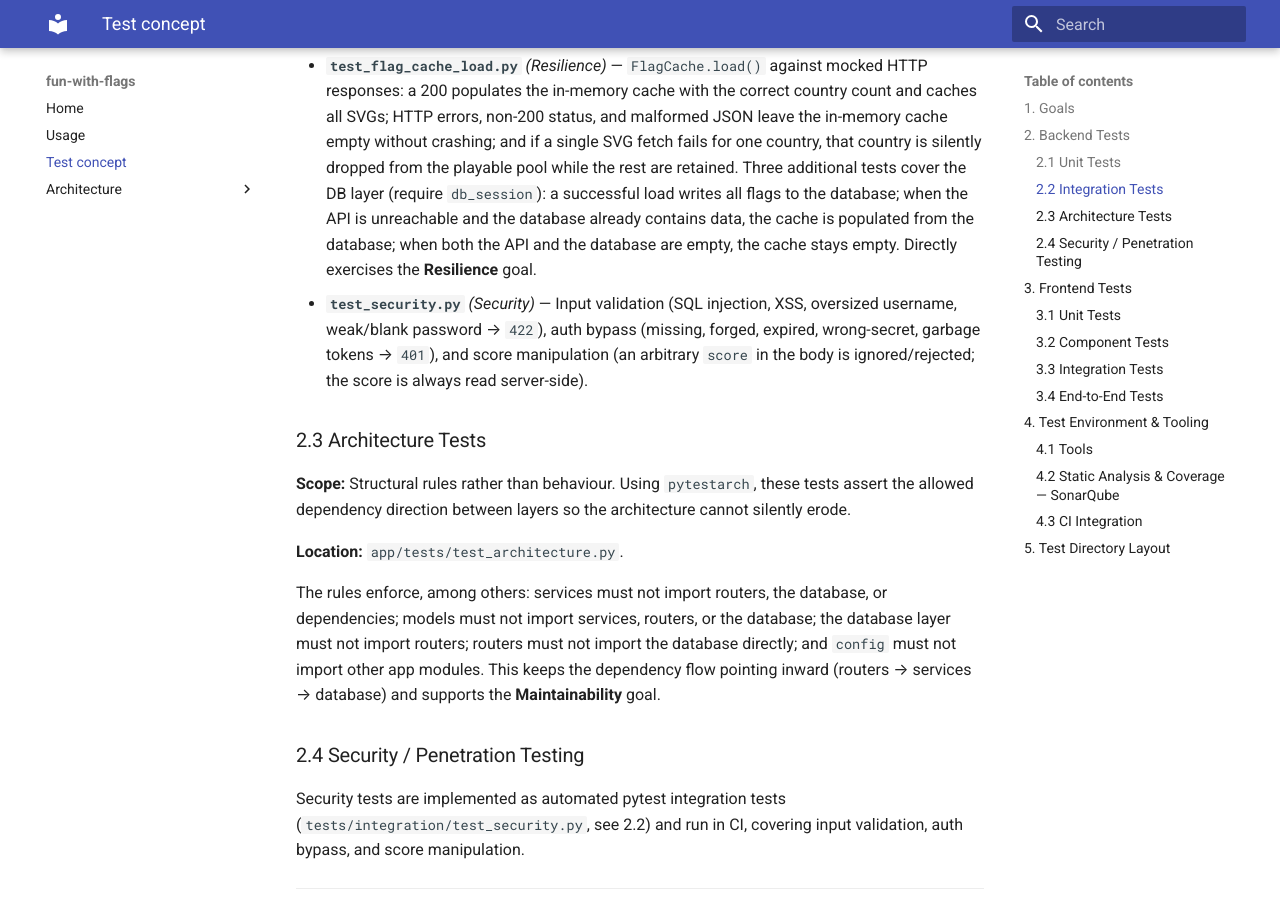
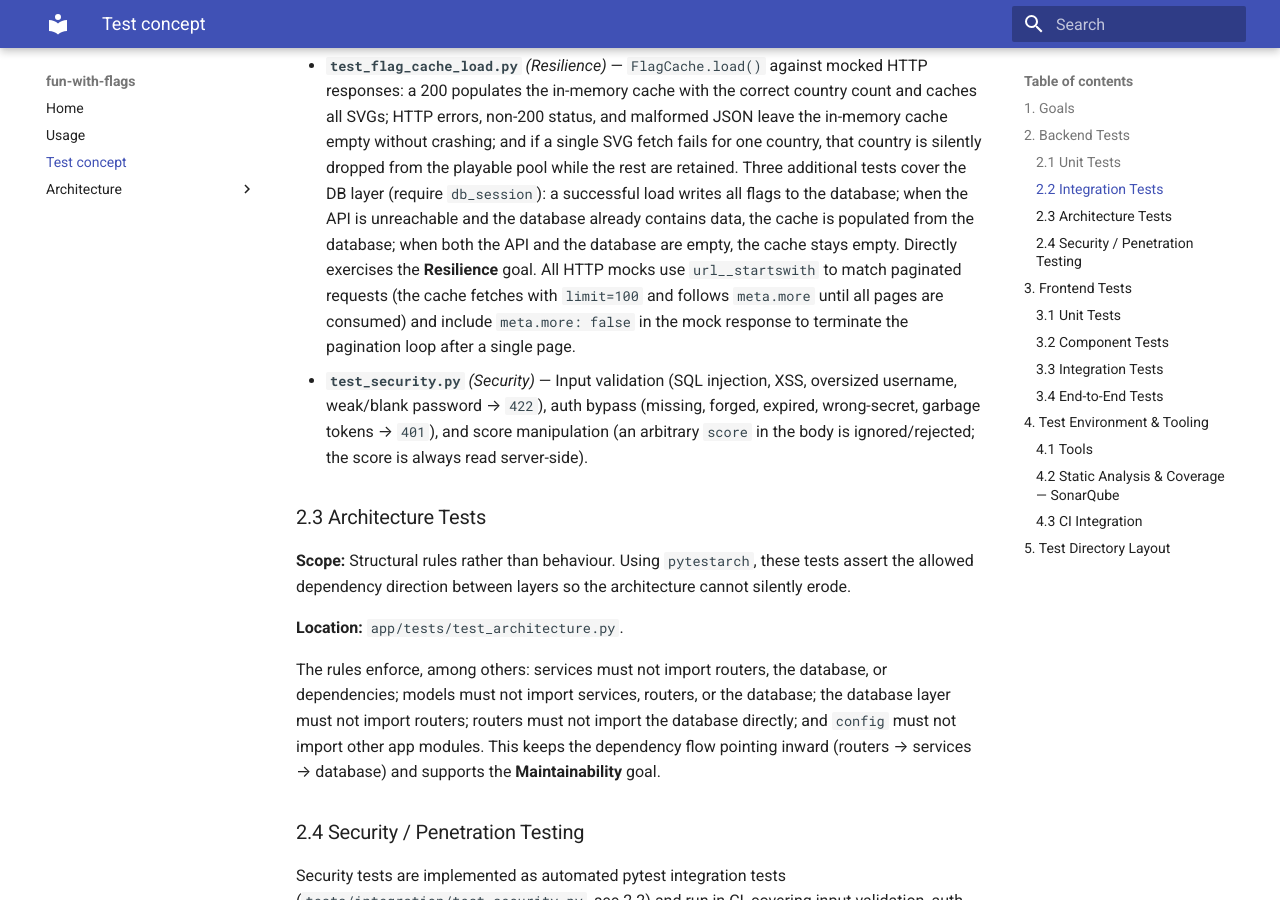
Before and after one commit to r0135tE1/sqs, an MkDocs documentation site: the page built from docs/test-concept.md, in a window 1280 px wide and 900 px high, scrolled down 2762 px. Built offline with MkDocs 1.6.1 and Material for MkDocs 9.7.7, drawn with Linux system fonts in a browser that asks for light colours.

Commit message:
update test concept

```diff
--- a/docs/test-concept.md
+++ b/docs/test-concept.md
@@ -58,7 +58,7 @@ Coverage by file:
 - **`test_auth.py`** — Registration (success, duplicate username → `409`) and login (success, wrong password and unknown user → `401`).
 - **`test_game.py`** — The guest game flow: create session, fetch flags (valid inline SVG, exactly four options), submit answers (correct/wrong scoring, single-use questions), score streak/reset behaviour, and that seen flags are not repeated until exhausted (`404`).
 - **`test_highscores.py`** — Saving and reading scores on the JWT-protected endpoints: personal-best logic, ordering, per-user isolation, and that every endpoint rejects missing/invalid tokens.
-- **`test_flag_cache_load.py`** *(Resilience)* — `FlagCache.load()` against mocked HTTP responses: a 200 populates the in-memory cache with the correct country count and caches all SVGs; HTTP errors, non-200 status, and malformed JSON leave the in-memory cache empty without crashing; and if a single SVG fetch fails for one country, that country is silently dropped from the playable pool while the rest are retained. Three additional tests cover the DB layer (require `db_session`): a successful load writes all flags to the database; when the API is unreachable and the database already contains data, the cache is populated from the database; when both the API and the database are empty, the cache stays empty. Directly exercises the **Resilience** goal.
+- **`test_flag_cache_load.py`** *(Resilience)* — `FlagCache.load()` against mocked HTTP responses: a 200 populates the in-memory cache with the correct country count and caches all SVGs; HTTP errors, non-200 status, and malformed JSON leave the in-memory cache empty without crashing; and if a single SVG fetch fails for one country, that country is silently dropped from the playable pool while the rest are retained. Three additional tests cover the DB layer (require `db_session`): a successful load writes all flags to the database; when the API is unreachable and the database already contains data, the cache is populated from the database; when both the API and the database are empty, the cache stays empty. Directly exercises the **Resilience** goal. All HTTP mocks use `url__startswith` to match paginated requests (the cache fetches with `limit=100` and follows `meta.more` until all pages are consumed) and include `meta.more: false` in the mock response to terminate the pagination loop after a single page.
 - **`test_security.py`** *(Security)* — Input validation (SQL injection, XSS, oversized username, weak/blank password → `422`), auth bypass (missing, forged, expired, wrong-secret, garbage tokens → `401`), and score manipulation (an arbitrary `score` in the body is ignored/rejected; the score is always read server-side).
 
 ### 2.3 Architecture Tests
```
